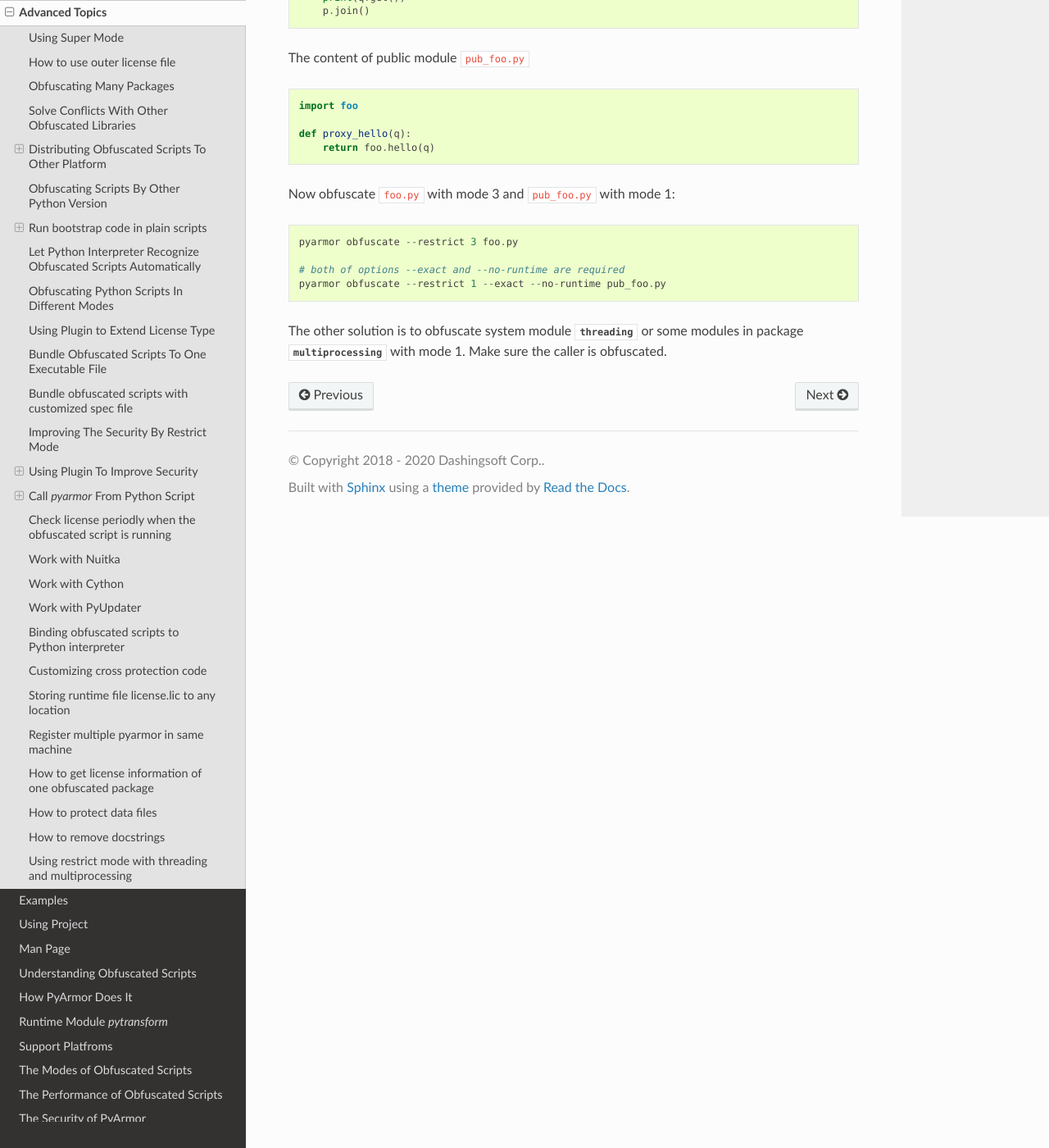
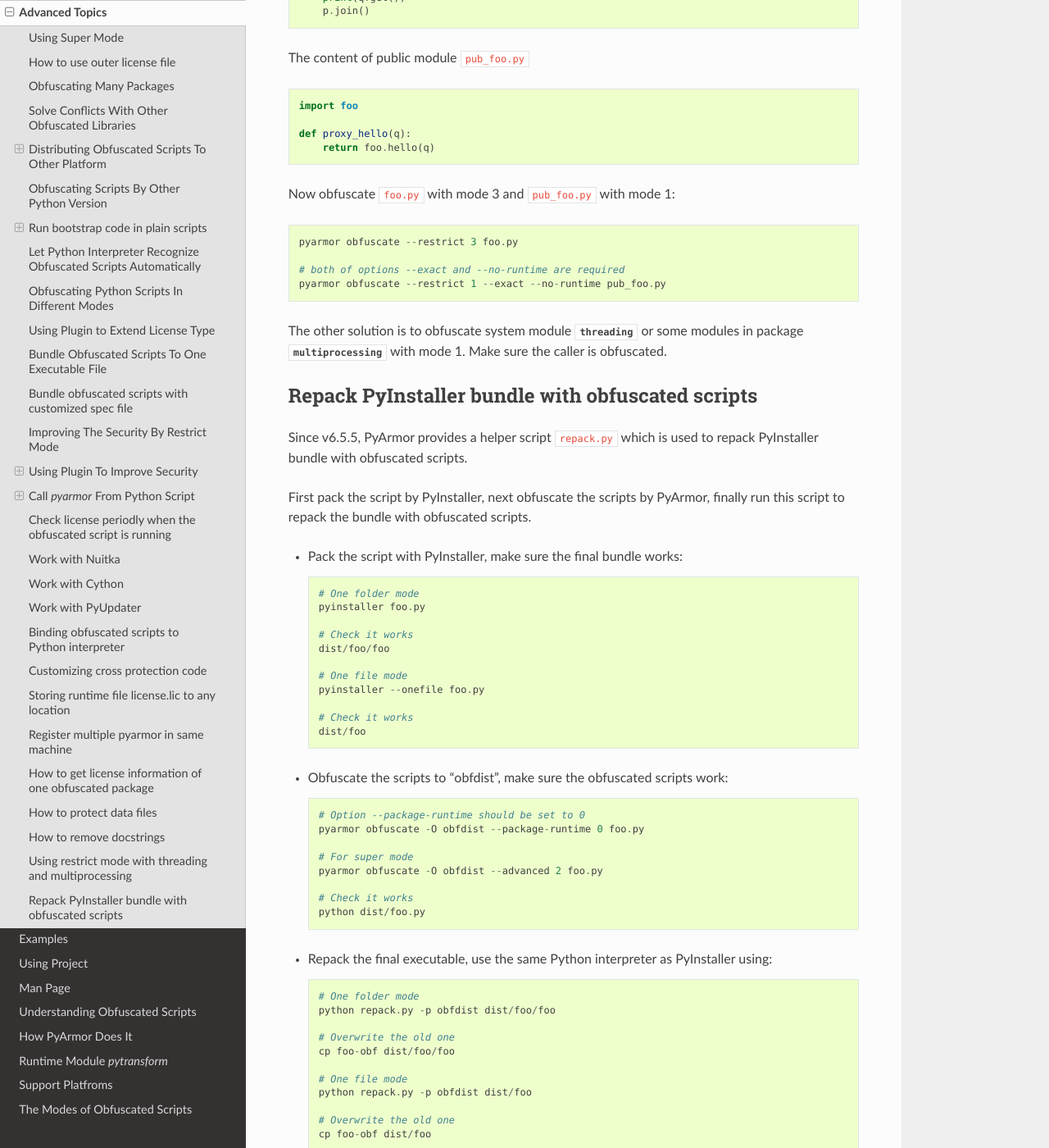
Before and after one commit to dashingsoft/pyarmor, a Sphinx documentation site: the page built from docs/advanced.rst, in a window 1280 px wide and 1400 px high, scrolled down 27596 px. Shown: the whole window at 82% size. Built offline with Sphinx 7.4.7 and the Read the Docs theme 2.0.0, drawn with Linux system fonts in a browser that asks for light colours; some of the changed text lies outside the part shown.

Commit message:
Document repack

```diff
--- a/docs/advanced.rst
+++ b/docs/advanced.rst
@@ -1363,4 +1363,67 @@
 some modules in package :mod:`multiprocessing` with mode 1. Make sure
 the caller is obfuscated.
 
+.. _repack pyinstaller bundle with obfuscated scripts:
+
+Repack PyInstaller bundle with obfuscated scripts
+-------------------------------------------------
+
+Since v6.5.5, PyArmor provides a helper script ``repack.py`` which is used to
+repack PyInstaller bundle with obfuscated scripts.
+
+First pack the script by PyInstaller, next obfuscate the scripts by PyArmor,
+finally run this script to repack the bundle with obfuscated scripts.
+
+* Pack the script with PyInstaller, make sure the final bundle works::
+
+    # One folder mode
+    pyinstaller foo.py
+
+    # Check it works
+    dist/foo/foo
+
+    # One file mode
+    pyinstaller --onefile foo.py
+
+    # Check it works
+    dist/foo
+
+* Obfuscate the scripts to "obfdist", make sure the obfuscated scripts work::
+
+    # Option --package-runtime should be set to 0
+    pyarmor obfuscate -O obfdist --package-runtime 0 foo.py
+
+    # For super mode
+    pyarmor obfuscate -O obfdist --advanced 2 foo.py
+
+    # Check it works
+    python dist/foo.py
+
+* Repack the final executable, use the same Python interpreter as PyInstaller
+  using::
+
+    # One folder mode
+    python repack.py -p obfdist dist/foo/foo
+
+    # Overwrite the old one
+    cp foo-obf dist/foo/foo
+
+    # One file mode
+    python repack.py -p obfdist dist/foo
+
+    # Overwrite the old one
+    cp foo-obf dist/foo
+
+Here ``foo-obf`` is the patched bundle.
+
+.. note::
+
+    Before v6.5.5, please download ``repack.py`` from
+
+    https://github.com/dashingsoft/pyarmor/raw/master/src/helper/repack.py
+
+    Since v6.5.5, run it by this way::
+
+        python -m pyarmor.helper.repack -p obfdist dist/foo
+
 .. include:: _common_definitions.txt
```
Also changed, not shown: 1 other file.
